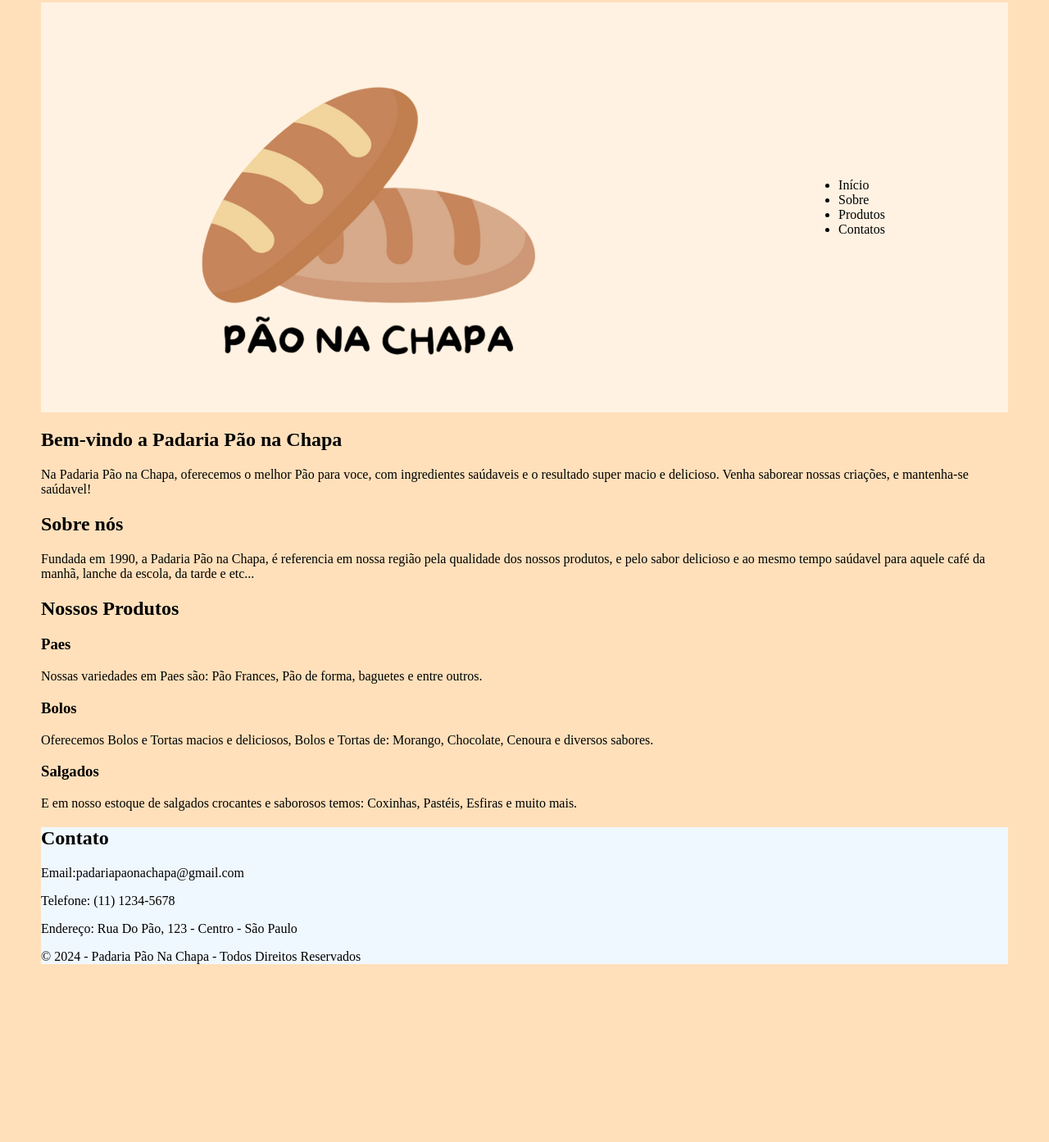
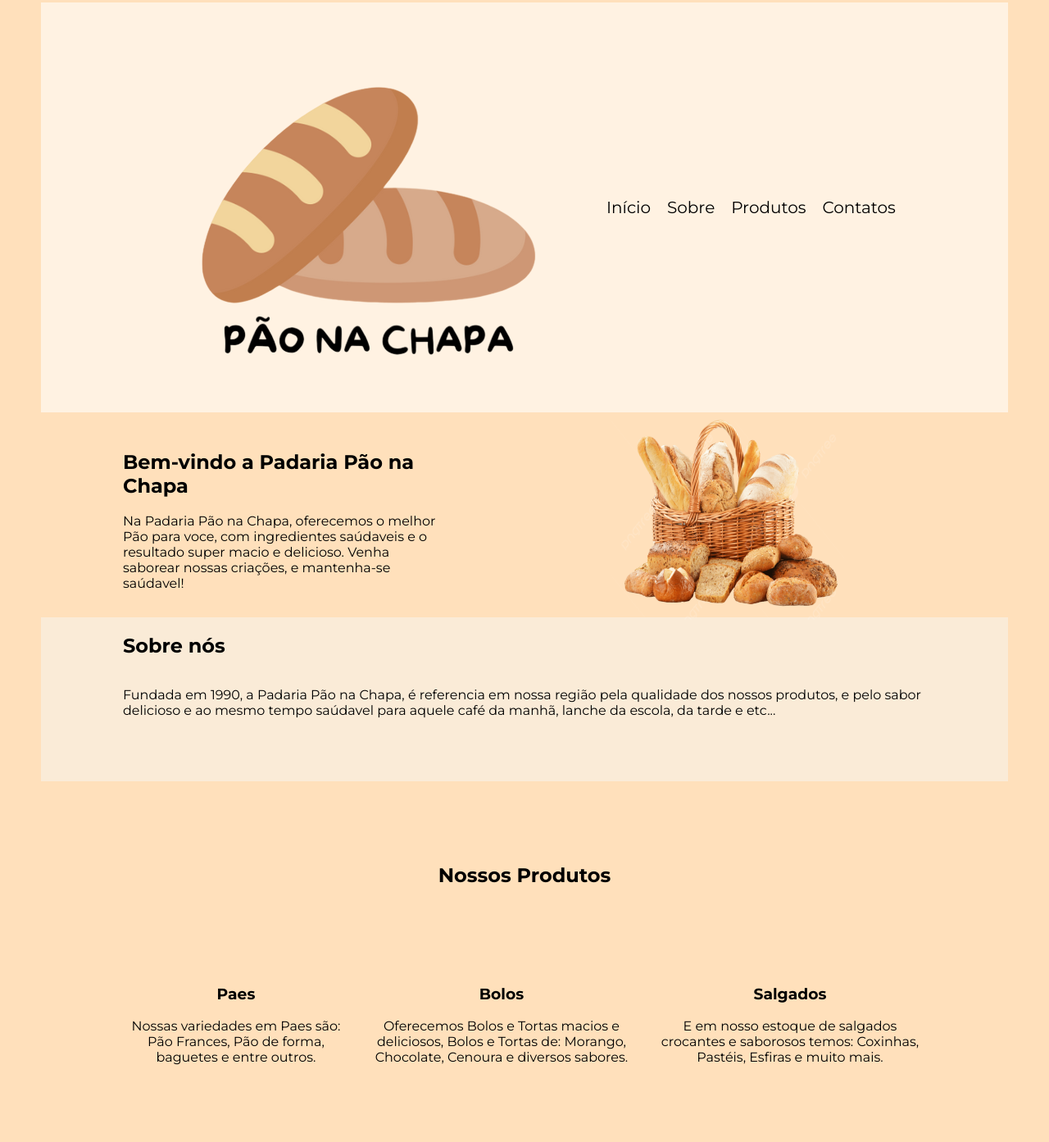
Before and after one commit to Luanstapt/site-padaria, a plain HTML site: page index.html in a window 1280 px wide. Shown: the part 47-1440 px from the top of the page at 82% size. Before the commit the page ends 1273 px from the top, so only its background shows below. Drawn offline with Linux system fonts and the light colour scheme.

Commit message:
finalização CSS, site padaria

```diff
--- a/index.html
+++ b/index.html
@@ -7,43 +7,53 @@
     <title>Pão na Chapa</title>
     <link rel="stylesheet" href="style.css">
     <link rel="shortcut icon" href="imagens/logo.png" type="image/x-icon">
+    <link rel="preconnect" href="https://fonts.googleapis.com">
+    <link rel="preconnect" href="https://fonts.gstatic.com" crossorigin>
+    <link href="https://fonts.googleapis.com/css2?family=Montserrat:ital,wght@0,100..900;1,100..900&display=swap" rel="stylesheet">
 </head>
 
 <body>
 
     <header>
         <img class="logo-header" src="imagens/logo.png" alt="Pão, Pão na Chapa, Salgado, Bolos, Logo, Logo Padaria" srcset="">
+        <nav class="menu">
             <ul>
                 <li>
-                <a>Início</a>
+                    <a href="#introducao">Início</a>
                 </li>
 
                 <li>
-                <a>Sobre</a>
+                    <a href="#sobre-nos">Sobre</a>
                 </li>
 
                 <li>
-                <a>Produtos</a>
+                    <a href="#produtos">Produtos</a>
                 </li>
 
                 <li>
-                <a>Contatos</a>
+                    <a href="#contato">Contatos</a>
                 </li>
             </ul>
         </nav>
     </header>
 
     <main>
-        <section>
+        <section id="introducao">
+            <div>
                 <H2>
                     Bem-vindo a Padaria Pão na Chapa
                 </H2>
                 <p>Na Padaria Pão na Chapa, oferecemos o melhor Pão para voce, com ingredientes saúdaveis e o resultado
                     super macio e delicioso. Venha saborear nossas criações, e mantenha-se saúdavel!
                 </p>
+            </div>
+            <div>
+                <img width="300px" src="./imagens/pao.png" alt="Nossa cesta de pães" height="250px">
+            </div>
+
         </section>
 
-        <section>
+        <section id="sobre-nos">
             <h2>Sobre nós</h2>
 
             <p>
@@ -54,11 +64,12 @@
             </p>
         </section>
 
-        <section>
+        <section id="produtos">
             <h2>Nossos Produtos</h2>
 
-            <div>
-                <div>
+            <div class="conteudo-produtos">
+
+                <div class="produto">
                     <h3>Paes</h3>
                     <p>
                         Nossas variedades em Paes são:
@@ -67,7 +78,7 @@
 
                 </div>
 
-                <div>
+                <div class="produto">
                     <h3>Bolos</h3>
                     <p>
                         Oferecemos Bolos e Tortas macios e deliciosos,
@@ -76,7 +87,7 @@
                     </p>
                 </div>
 
-                <div>
+                <div class="produto">
                     <h3>Salgados</h3>
                     <p>
                         E em nosso estoque de salgados crocantes e saborosos temos:
@@ -88,13 +99,13 @@
         </section>
     </main>
     <footer>
-        <section>
+        <section id="contato">
             <h2>Contato</h2>
             <p>Email:padariapaonachapa@gmail.com</p>
             <p>Telefone: (11) 1234-5678</p>
             <p>Endereço: Rua Do Pão, 123 - Centro - São Paulo</p>
         </section>
-        <p>&copy; 2024 - Padaria Pão Na Chapa - Todos Direitos Reservados</p>
+        <p class="direitos-autorais">&copy; 2024 - Padaria Pão Na Chapa - Todos Direitos Reservados</p>
     </footer>
 
 </body>
--- a/style.css
+++ b/style.css
@@ -1,9 +1,14 @@
-body{
+html {
+    font-family: "Montserrat", sans-serif;
+    scroll-behavior: smooth;
+}
+
+body {
     margin: 50px;
     background-color: rgb(255, 224, 187);
 }
 
-header{
+header {
     background-color: rgb(255, 242, 226);
     display: flex;
     padding-left: 150px;
@@ -11,9 +16,85 @@ header{
     align-items: center;
     justify-content: space-between;
 }
-footer{
-    background-color: aliceblue;
+
+footer {
+    background-color: antiquewhite;
 }
-.logoheader{
+
+.logoheader {
     widht: 50%
 }
+
+.menu ul {
+    display: flex;
+    list-style-type: none;
+}
+
+.menu li a{
+    color:black;
+    text-decoration: none;
+    margin-right: 20px;
+    font-size: 20px;
+}
+
+#introducao {
+    display: flex;
+    height: 250px;
+    align-items: center;
+}
+
+#introducao div{
+    width: 80%;
+    padding-right: 100px;
+    padding-left: 100px;
+    padding-bottom: 40px;
+    margin-top: 50px;
+}
+
+#sobre-nos {
+    padding-right: 100px;
+    padding-left: 100px;
+    background-color: antiquewhite;
+    height: 200px;
+    display: flex;
+    flex-direction: column;
+    color: rgb(0, 0, 0);
+}
+
+#produtos {
+    padding-left: 100px;
+    padding-right: 100px;
+}
+#produtos h2 {
+    margin-top: 100px;
+    margin-bottom: 100px;
+    text-align: center;
+}
+
+.conteudo-produtos{
+    display: flex;
+    justify-content: space-between;
+    margin-bottom: 150px;
+}
+
+.produto{
+    widht: 200px;
+    text-align: center;
+}
+
+footer{
+   background-color: black;
+   color: aliceblue;
+   margin: 0;
+   text-align: center;
+   padding-top: 25px;
+}
+
+footer p{
+    margin: 0;
+}
+
+.direitos-autorais{
+    padding-top: 25px;
+    padding-bottom: 25px;
+}
```
Lines whose indentation alone changed are shown as unchanged.
